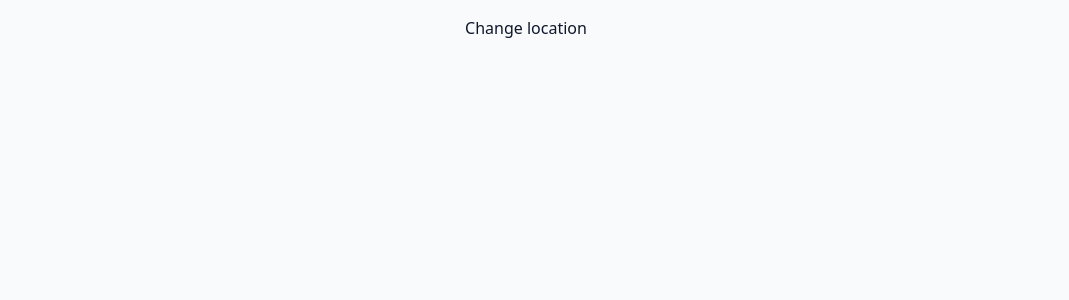
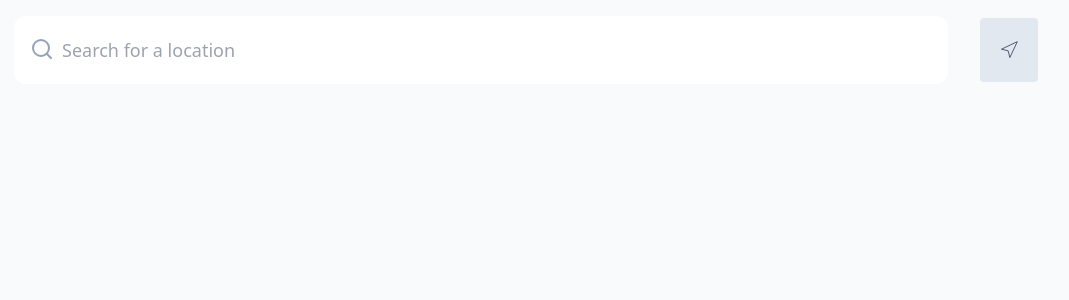
Before and after one commit to dominikjessen/nuxt-weather-app, a Nuxt app: page / in a window 1280 px wide. Shown: the top 300 px of the page, without its empty margins (114-1183 px from the left). Built offline with nearby package versions, Linux system fonts and the light colour scheme.

Commit message:
Search working

```diff
--- a/app.vue
+++ b/app.vue
@@ -5,6 +5,9 @@ const location = ref('')
 const forecast = ref<WeatherForecast | null>()
 
 const route = useRoute()
+
+// Watch for location query changes on the route
+watch(route, async () => {
   const locationQuery = route.query.location ? route.query.location as string : null
 
   if (locationQuery) {
@@ -22,6 +25,7 @@ if (locationQuery) {
   } else {
     forecast.value = null
   }
+})
 
 useHead({
   title: 'Nuxt Weather App',
@@ -36,10 +40,10 @@ useHead({
 
 <template>
   <div class="flex flex-col gap-4 lg:gap-8 items-center justify-center w-11/12 md:w-4/5 mx-auto py-4">
-
-    <div v-if="location">Weather <span>{{ location === 'Your City' ? 'at' : 'in' }}</span> {{ location }}</div>
-    <button @click="$event => location = 'Your City'">Change location</button>
-
+    <Search @location-changed="(newLocation: string) => location = newLocation" />
+    <h2 v-if="location" class="font-bold text-xl md:text-2xl">
+      <span>Weather</span><span>{{ location === 'Your Location' ? ' at ' : ' in ' }}</span><span>{{ location }}</span>
+    </h2>
     <CurrentForecast v-if="forecast?.current && forecast.current_units" :data="forecast.current"
       :units="forecast.current_units" />
     <DailyForecast v-if="forecast?.daily" :data="forecast.daily" />
--- a/components/search.vue
+++ b/components/search.vue
@@ -1,9 +1,107 @@
 <script setup lang="ts">
+import type { SearchResult } from '~/types/weather';
+import { SearchIcon } from 'lucide-vue-next'
 
+const emit = defineEmits(['locationChanged'])
+
+let searchValue = ref('');
+let searchOptionsOpen = ref(false);
+let timeout: NodeJS.Timeout;
+let searchResults = ref<SearchResult[]>([]);
+
+function searchBlurred(e: FocusEvent) {
+  // If a list option is chosen, don't do anything as handleSelected will sort out click
+  if (e.relatedTarget) return;
+  searchOptionsOpen.value = false;
+}
+
+async function search() {
+  const res = await fetch(
+    `https://geocoding-api.open-meteo.com/v1/search?name=${searchValue.value}&count=10&language=en&format=json`
+  );
+  const data = await res.json();
+  searchResults.value = data.results as SearchResult[];
+}
+
+watch(searchValue, () => {
+  if (!searchValue) {
+    searchResults.value = [];
+    return;
+  }
+
+  if (timeout) {
+    clearTimeout(timeout);
+  }
+
+  timeout = setTimeout(search, 500);
+})
+
+async function handleOptionSelected(option: SearchResult) {
+  await navigateTo(`/?location=${option.latitude},${option.longitude}`);
+
+  // Notify parent for title change
+  emit('locationChanged', `${option.name}, ${option.country_code.toUpperCase()}`)
+
+  // Reset search state
+  searchOptionsOpen.value = false;
+  searchResults.value = [];
+  searchValue.value = '';
+}
+
+function geoLocateUser() {
+  async function success(position: GeolocationPosition) {
+    await navigateTo(`/?location=${position.coords.latitude},${position.coords.longitude}`);
+
+    // Notify parent for title change
+    emit('locationChanged', 'Your Location')
+
+    // Reset state
+    searchOptionsOpen.value = false;
+    searchResults.value = [];
+    searchValue.value = '';
+  }
+
+  function error() {
+    alert('Could not locate user');
+  }
+
+  if (!navigator.geolocation) {
+    alert('Geolocation not supported by your browser');
+  } else {
+    navigator.geolocation.getCurrentPosition(success, error);
+  }
+}
 </script>
 
 <template>
-  <div class="flex flex-col gap-4 items-center">
-    Search
+  <div class="w-full flex gap-4 lg:gap-8 items-center">
+    <!-- Searchbox with debounced type-ahead search -->
+    <div class="w-full relative grow">
+      <div class="flex relative w-full grow">
+        <SearchIcon class="absolute top-[1.3rem] left-[1rem] text-slate-400 h-6 w-6" />
+        <input placeholder="Search for a location" v-model="searchValue" @blur="searchBlurred"
+          @focus="$event => searchOptionsOpen = true" class="pl-12 pr-2 py-5 bg-white grow rounded-xl text-lg" />
+      </div>
+      <ul v-if="searchResults && searchOptionsOpen" class="absolute w-full bg-white">
+        <li v-for="option in searchResults" tabIndex={0} role="button" @click="handleOptionSelected(option)"
+          class="px-2 py-4 border w-full grid grid-cols-[min-content_1fr] items-center text-slate-700 hover:text-black
+                                                                                                                                    hover:bg-slate-200 cursor-pointer">
+          <span class="tracking-wider font-bold text-lg uppercase mr-4 font-mono">{{ option.country_code }}</span>
+          <span class="tracking-wider">
+            {{ option.name }}
+            {{ option.admin1 ? `, ${option.admin1}` : '' }}
+          </span>
+        </li>
+      </ul>
+    </div>
+
+    <!-- Get current location -->
+    <button class="w-16 h-16 rounded bg-slate-200 hover:bg-slate-300 text-slate-700" @click="geoLocateUser"
+      title="Use your current location">
+      <svg xmlns="http://www.w3.org/2000/svg" class="w-5 h-5 m-auto" viewBox="0 0 24 24" fill="none" stroke="currentColor"
+        stroke-Width="2" stroke-Linecap="round" stroke-Linejoin="round">
+        <polygon points="3 11 22 2 13 21 11 13 3 11" />
+      </svg>
+    </button>
   </div>
 </template>
```
Lines whose indentation alone changed are shown as unchanged.
